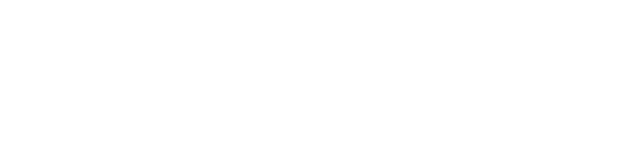
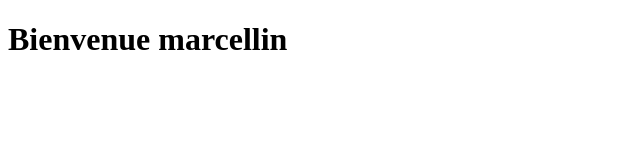
Before and after one commit to Devwebtafa4/git_flow, a plain HTML site: page test.html in a window 1280 px wide. Shown: the whole page, without its empty margins (0-640 px from the left). Drawn offline with Linux system fonts and the light colour scheme.

Commit message:
ajout titre

```diff
--- a/test.html
+++ b/test.html
@@ -6,6 +6,6 @@
     <title>TEST</title>
 </head>
 <body>
-
+    <h1> Bienvenue marcellin</h1>
 </body>
 </html>
```
